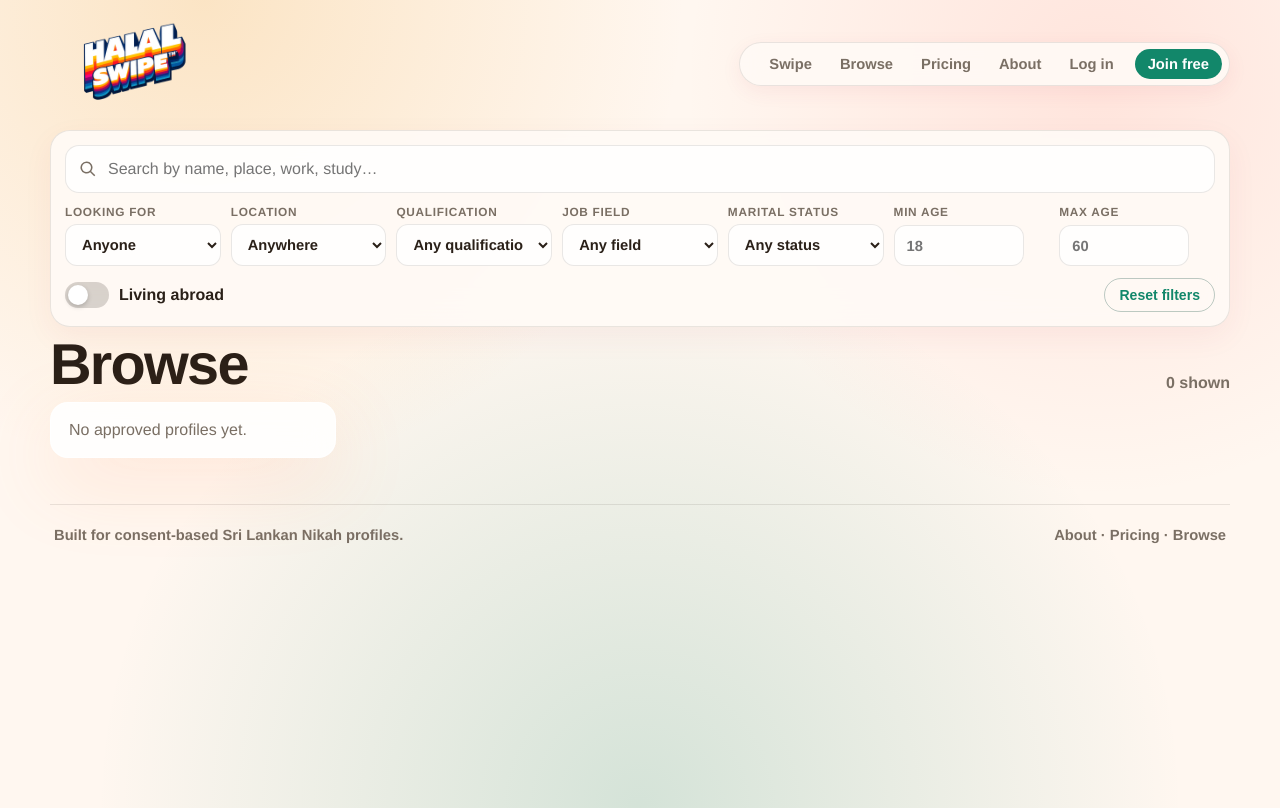
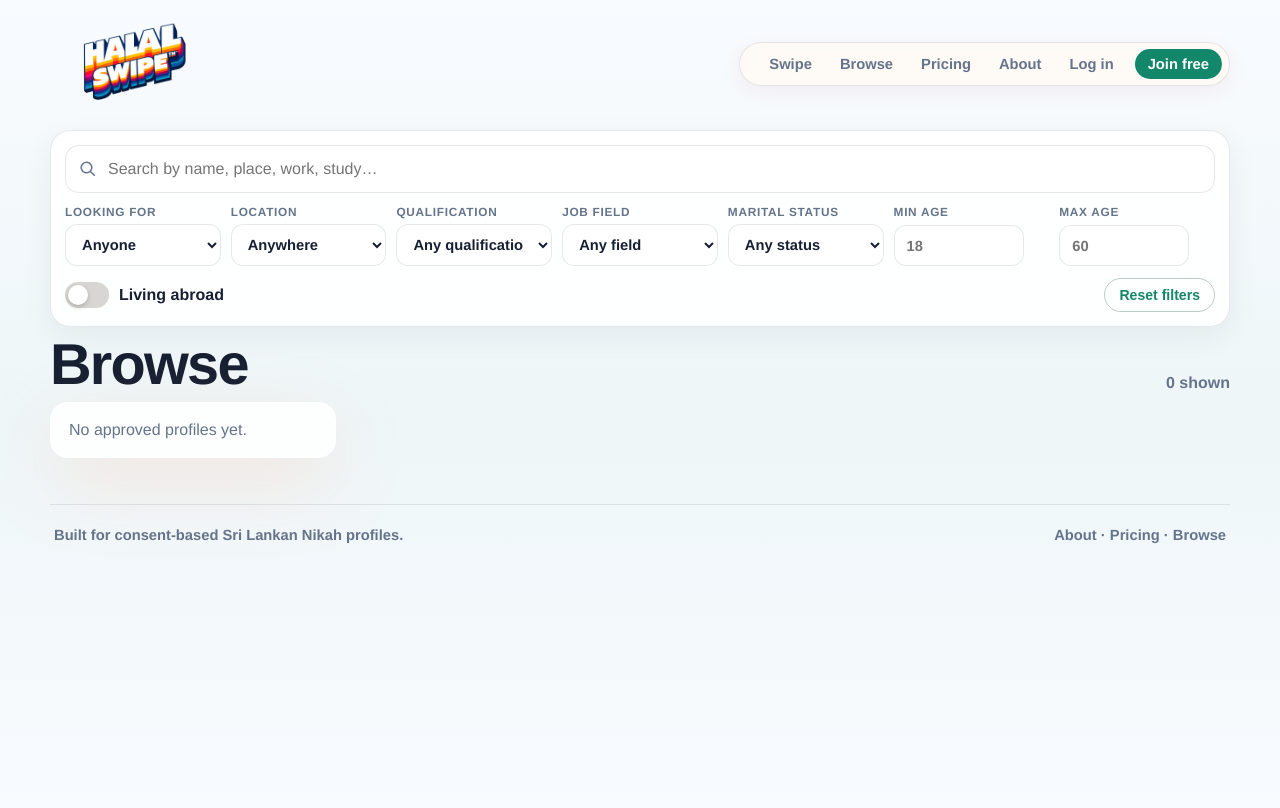
Before and after one commit to greenethirteen/halal-swipe, a FastAPI app: page /profiles in a window 1280 px wide. Run offline with FastAPI, Linux system fonts and the light colour scheme; some libraries are stand-ins or nearby versions.

Commit message:
Refresh browse tile palette

```diff
--- a/app/settings.py
+++ b/app/settings.py
@@ -21,7 +21,7 @@ class Settings(BaseSettings):
     stripe_price_id: str = Field(default="", alias="STRIPE_PRICE_ID")
     google_client_id: str = Field(default="", alias="GOOGLE_CLIENT_ID")
     free_contact_limit: int = Field(default=5, alias="FREE_CONTACT_LIMIT")
-    static_version: str = Field(default="20260628-19", alias="STATIC_VERSION")
+    static_version: str = Field(default="20260628-20", alias="STATIC_VERSION")
     upload_dir: Path = Path("uploads")
 
     model_config = SettingsConfigDict(env_file=".env", extra="ignore")
--- a/app/static/styles.css
+++ b/app/static/styles.css
@@ -1,11 +1,11 @@
 :root {
-  --bg: #fff7f0;
-  --bg-2: #fffdfa;
-  --ink: #2a2018;
-  --muted: #7a6f64;
-  --line: rgba(42, 32, 24, .1);
-  --gold: #f0a93b;
-  --gold-dark: #c97d1e;
+  --bg: #f8fbff;
+  --bg-2: #ffffff;
+  --ink: #172033;
+  --muted: #64748b;
+  --line: rgba(23, 32, 51, .1);
+  --gold: #f59e0b;
+  --gold-dark: #b45309;
   --green: #12876a;
   --green-dark: #11362e;
   --green-mid: #0f5d49;
@@ -20,11 +20,7 @@ html, body { min-height: 100%; }
 body {
   margin: 0;
   color: var(--ink);
-  background:
-    radial-gradient(circle at 16% 0%, rgba(240,169,59,.24), transparent 30rem),
-    radial-gradient(circle at 86% 10%, rgba(255,111,97,.14), transparent 26rem),
-    radial-gradient(circle at 50% 100%, rgba(18,135,106,.18), transparent 34rem),
-    var(--bg);
+  background: linear-gradient(180deg, #f8fbff 0%, #eef6f8 52%, #f8fbff 100%);
   min-height: 100vh;
 }
 a { color: inherit; text-decoration: none; }
@@ -471,8 +471,8 @@ label { display: grid; gap: 8px; font-weight: 750; color: var(--ink); }
 .browse-filters {
   position: sticky; top: 4px; z-index: 12; display: grid; gap: 12px;
   padding: 14px; border: 1px solid var(--line); border-radius: 20px;
-  background: rgba(255,250,246,.92); backdrop-filter: blur(16px);
-  box-shadow: 0 10px 30px rgba(193,50,90,.06);
+  background: rgba(255,255,255,.92); backdrop-filter: blur(16px);
+  box-shadow: 0 10px 30px rgba(30,41,59,.06);
 }
 .bf-search { position: relative; display: flex; align-items: center; }
 .bf-search svg { position: absolute; left: 14px; width: 18px; height: 18px; fill: var(--muted); pointer-events: none; }
```
Also changed, not shown: other parts of app/static/styles.css (+19 -15 lines).
